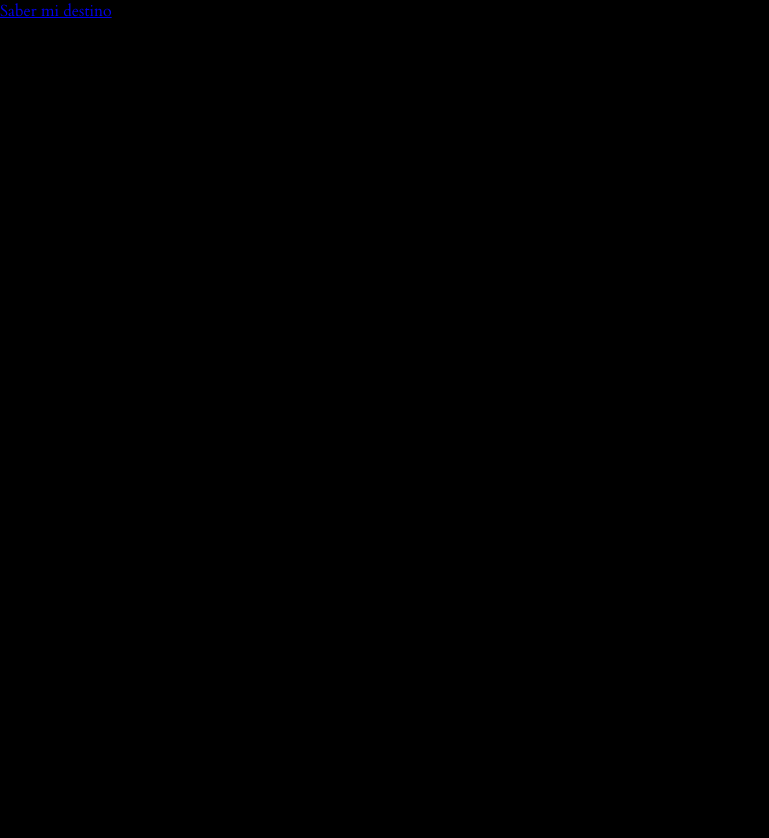
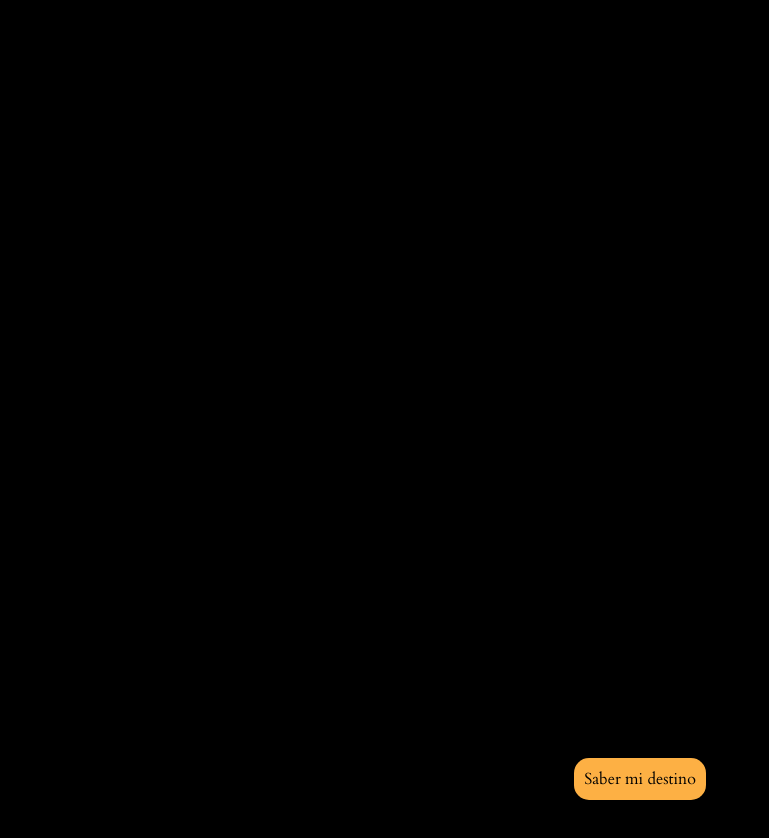
Before and after one commit to SakuraTarot/sakura-tarot, a React (Create React App) app: page / in a window 1280 px wide. Shown: the top 838 px of the page, without its empty margins (0-769 px from the left). Before the commit the page ends 800 px from the top, so only its background shows below. Built offline with nearby package versions, Linux system fonts and the light colour scheme.

Commit message:
subida boton

```diff
--- a/src/components/button/Button.css
+++ b/src/components/button/Button.css
@@ -0,0 +1,16 @@
+.botonDestino {
+    display: flex;
+    flex-direction: column;
+    align-items: center;
+    justify-content: flex-end;
+    height: 100vh;
+    margin-bottom: 50px;
+    text-decoration: none;
+  }
+
+  .cajaTexto {
+        background-color: #FDB044;
+        padding: 10px;
+        color: black;
+        border-radius: 15px;
+      }
--- a/src/components/button/Button.jsx
+++ b/src/components/button/Button.jsx
@@ -3,11 +3,14 @@ import React from 'react';
 import './Button.css';
 import { Link } from 'react-router-dom';
 
+
 function Button() {
   return (
     <Link to="/Main" className="botonDestino">
-      Saber mi destino
+      <div className="cajaTexto">Saber mi destino</div>
     </Link>
   );
 }
+
+
 export default Button;
```
